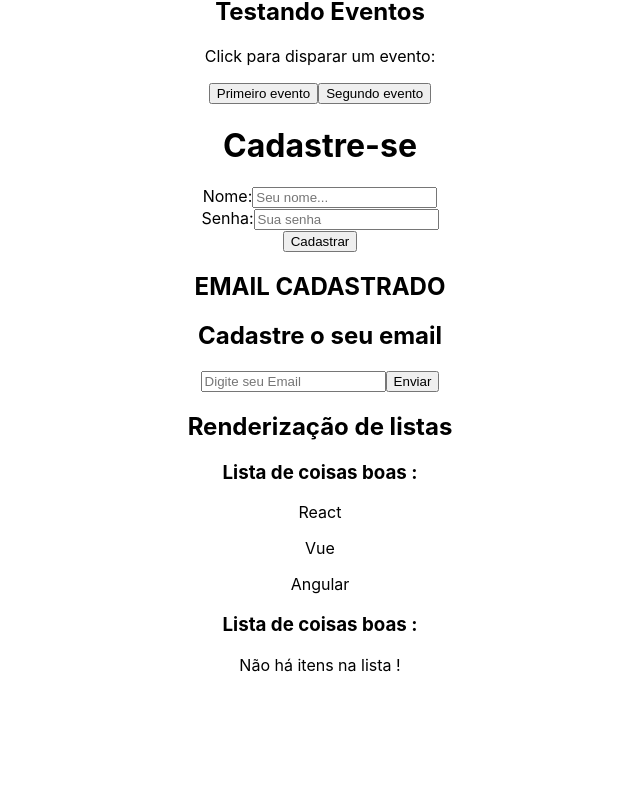
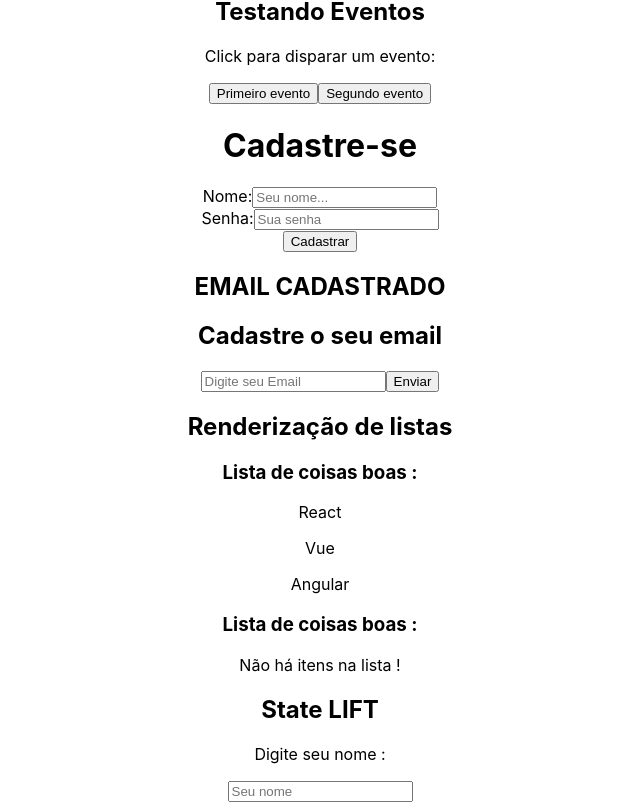
Before and after one commit to BrendonLina/React-before-site, a React (Create React App) app: page / in a window 1280 px wide. Shown: the part 935-1737 px from the top of the page, without its empty margins (320-960 px from the left). Before the commit the page ends 1626 px from the top, so only its background shows below. Built offline with nearby package versions, Linux system fonts and the light colour scheme.

Commit message:
state lift

```diff
--- a/src/App.js
+++ b/src/App.js
@@ -1,4 +1,5 @@
 import './App.css';
+import {useState} from 'react';
 import HelloWorld from './components/HelloWorld';
 import Pessoa from './components/Pessoa';
 import List from './components/List';
@@ -6,6 +7,8 @@
 import Form from './components/Form';
 import Condicional from './components/Condicional';
 import OutraLista from './components/OutraLista';
+import SeuNome from './components/SeuNome';
+import Saudacao from './components/Saudacao';
 
 function App() {
 
@@ -17,8 +20,13 @@
   function soma(a,b){
     return a + b;
   }
+  //OutraLista
+  const meusItens = ['React', 'Vue', 'Angular']
 
-  const meusItens = ['React', 'Vue', 'Angular']
+  //Seunome
+
+  const [nome,setNome] = useState()
+
 
 
 
@@ -41,6 +49,10 @@
       <h2>Renderização de listas</h2>
       <OutraLista itens={meusItens}/>
       <OutraLista itens={[]}/>
+      <h2>State LIFT</h2>
+      <SeuNome setarnome={setNome} />
+      <Saudacao nome={nome} />
+
     </div>
   );
 }
--- /dev/null
+++ b/src/components/Saudacao.js
@@ -0,0 +1,14 @@
+function Saudacao({nome}){
+
+    function gerarSaudacao(algumNome){
+        return `Ola ${algumNome}, seja bem vindo ! `
+    }
+
+    return(
+        <div>
+            {nome && <p>{gerarSaudacao(nome)}</p>}
+        </div>
+    )
+}
+
+export default Saudacao
--- /dev/null
+++ b/src/components/SeuNome.js
@@ -0,0 +1,10 @@
+function SeuNome({setarnome}){
+    return(
+        <div>
+            <p>Digite seu nome :</p>
+            <input type="text" placeholder="Seu nome" onChange={(e) => setarnome(e.target.value)} />
+        </div>
+    )
+}
+
+export default SeuNome
```
